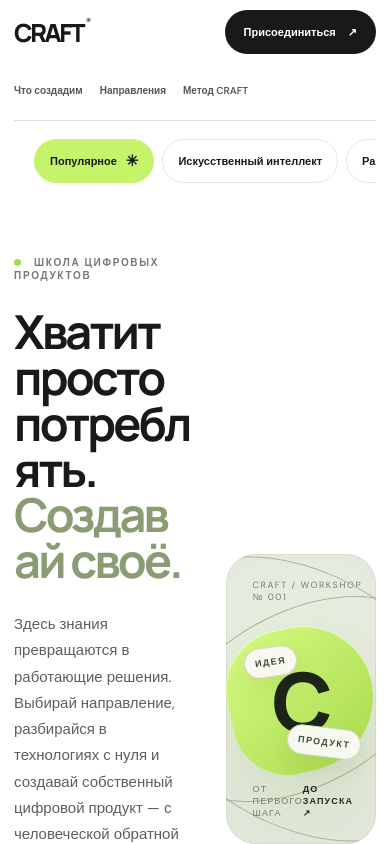
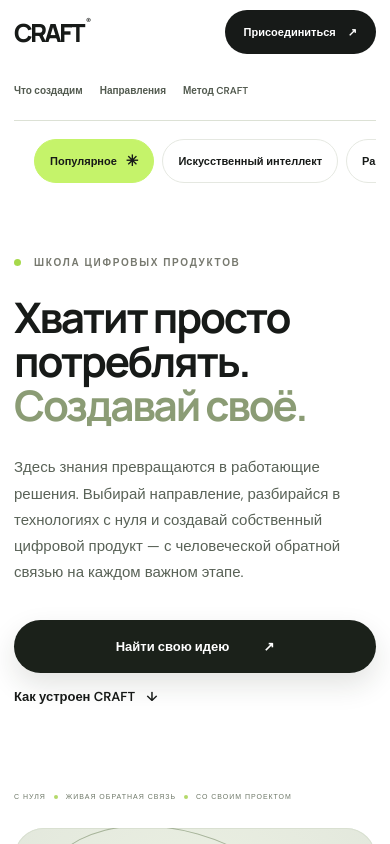
Before and after one commit to v8nwyrwdjs-boop/craft-platform, a Next.js app: page / in a window 390 px wide. Shown: the top 844 px of the page. Built offline with nearby package versions, Linux system fonts and the light colour scheme; no server answers.

Commit message:
fix(mobile): prevent broken Russian words and stack homepage hero

```diff
--- a/app/globals.css
+++ b/app/globals.css
@@ -499,7 +499,7 @@ a,button{touch-action:manipulation}
   .hero-actions{align-items:stretch;flex-direction:column;gap:15px}
   .hero-actions .button,.hero-actions .text-link{justify-content:center;min-height:48px}
   .hero-art-chip{font-size:9px;padding:8px 10px}
-  .home-page .hero h1{max-width:100%;overflow-wrap:anywhere}
+  .home-page .hero h1{max-width:100%;overflow-wrap:normal;word-break:normal;hyphens:manual}
   .home-page .hero-lead{font-size:15px;line-height:1.75}
   .home-page .hero-proof{flex-wrap:wrap;line-height:1.6}
   .ticker div{font-size:10px;letter-spacing:1px}
@@ -518,7 +518,7 @@ a,button{touch-action:manipulation}
   .formats-page .header nav{display:none}
   .formats-page .header-account{gap:10px}
   .formats-page .header-account>a:first-child{display:none}
-  .formats-hero h1{overflow-wrap:anywhere}
+  .formats-hero h1{overflow-wrap:normal;word-break:normal;hyphens:manual}
   .format-detail-price strong{font-size:29px}
   .format-detail-bottom li{font-size:12px}
   .formats-cta .button{width:100%;justify-content:space-between;min-height:50px}
@@ -610,3 +610,54 @@ a,button{touch-action:manipulation}
 /* Clear distinction between the exercise and the evidence a learner should produce. */
 .lesson-output{background:#f1f4e9;border-left:3px solid #a5c75f}
 .lesson-output>b{color:#526d31}
+
+/* Mobile typography and hero layout: never split ordinary Russian words mid-word. */
+@media(max-width:760px){
+  .home-page .hero{
+    display:grid;
+    grid-template-columns:minmax(0,1fr)!important;
+    align-items:start;
+    gap:30px;
+  }
+  .home-page .hero-copy{grid-column:1;min-width:0;width:100%}
+  .home-page .hero h1{
+    width:100%;
+    max-width:100%;
+    font-size:clamp(40px,10.5vw,54px);
+    line-height:1.04;
+    letter-spacing:-2.6px;
+    overflow-wrap:normal;
+    word-break:normal;
+    hyphens:manual;
+    text-wrap:balance;
+  }
+  .home-page .hero-lead{max-width:100%;overflow-wrap:normal;word-break:normal}
+  .home-page .hero-art{
+    grid-column:1;
+    width:min(100%,420px);
+    height:clamp(270px,78vw,340px);
+    margin-inline:auto;
+  }
+  .home-page .hero-proof{max-width:100%;flex-wrap:wrap;line-height:1.7}
+  .home-page h1,.home-page h2,.home-page h3,
+  .catalog-page h1,.catalog-page h2,.catalog-page h3,
+  .formats-page h1,.formats-page h2,.formats-page h3,
+  .auth-shell h1,.dashboard-shell h1,
+  .learning-shell h1,.learning-shell h2,
+  .admin-shell h1,.admin-shell h2{
+    overflow-wrap:normal;
+    word-break:normal;
+    hyphens:manual;
+    text-wrap:balance;
+  }
+  .home-page p,.catalog-page p,.formats-page p{
+    overflow-wrap:break-word;
+    word-break:normal;
+    hyphens:manual;
+  }
+}
+@media(max-width:390px){
+  .home-page .hero{gap:25px}
+  .home-page .hero h1{font-size:clamp(39px,10.8vw,46px);letter-spacing:-2.2px}
+  .home-page .hero-art{height:280px}
+}
```
